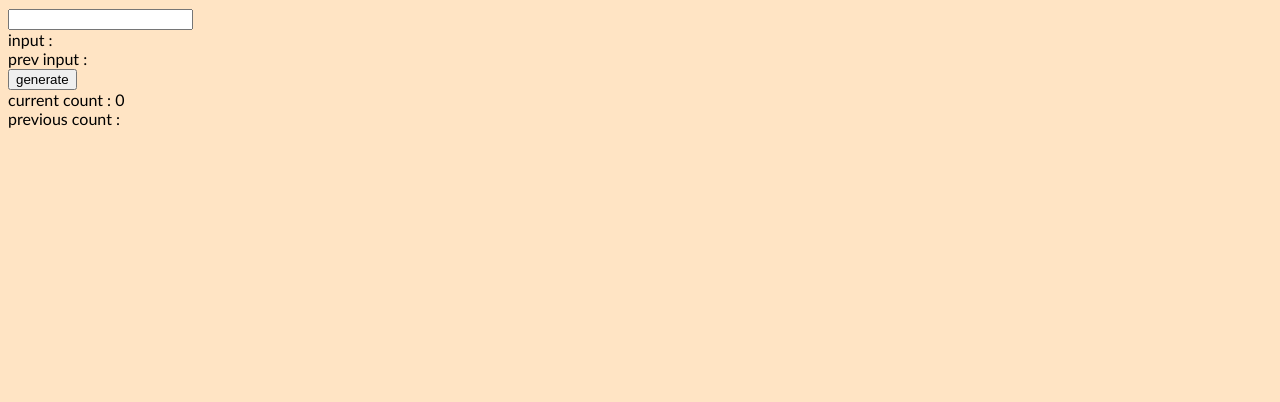
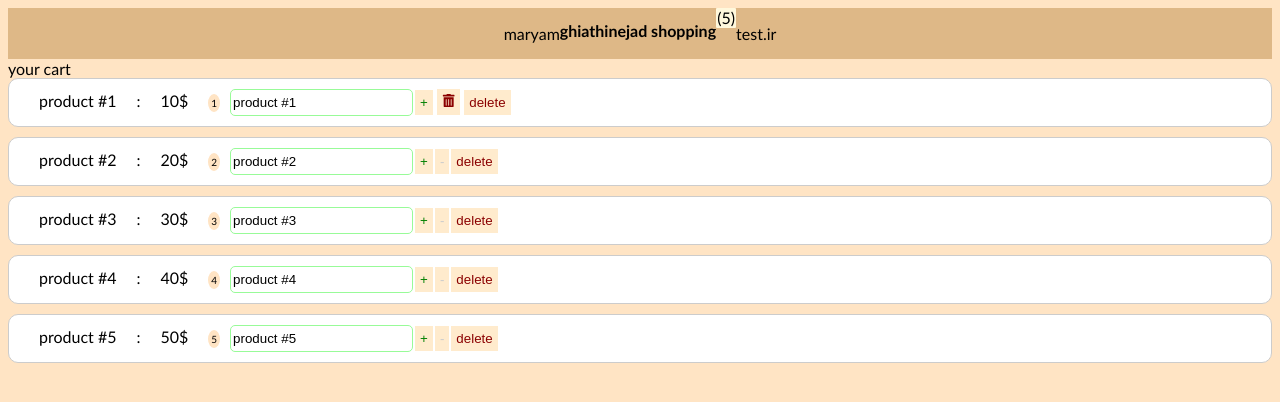
Before and after one commit to ghiathinejad/react-courses, a React (Create React App) app: page / in a window 1280 px wide. Shown: the top 402 px of the page. Built offline with nearby package versions, Linux system fonts and the light colour scheme.

Commit message:
session 3 - course 1 - context in react

```diff
--- a/src/App.js
+++ b/src/App.js
@@ -1,9 +1,9 @@
-import { Component} from "react";
-//import ProductList from "./components/ProductList/ProductList";
+import React, {Component} from "react";
+import ProductList from "./components/ProductList/ProductList";
 import './App.css';
-//import NavBar from "./components/Navbar/NavBar";
+import NavBar from "./components/Navbar/NavBar";
 //import Wrapper from "./components/hoc/Wrapper";
-import UseRefExample from "./components/ref/UseRefExample";
+//import UseRefExample from "./components/ref/UseRefExample";
 //import RefFunction from "./components/ref/RefFunction";
 //import CountClick from "./components/hocExample/CountClick";
 //import CountHover from "./components/hocExample/CountHover";
@@ -13,7 +13,8 @@ import UseRefExample from "./components/ref/UseRefExample";
 //import FunctionalCounter from "./components/FunctionalCounter";
 //import ClassTimer from "./components/ClassTimer";
 //import FunctionalTimer from "./components/FunctionalTimer";
-
+export const UserInfoContext = React.createContext();
+export const SiteNameContext = React.createContext();
 class App extends Component{
     state = {
         products:[
@@ -116,6 +117,22 @@ class App extends Component{
         console.log(this.props);
         return (
             <>
+
+                <SiteNameContext.Provider value={"test.ir"}>
+                    <UserInfoContext.Provider value={"maryam"}>
+                        <NavBar totalItem={this.state.products.length}/>
+                        <ProductList
+                            products={this.state.products}
+                            onIncrement={this.incrementProductHandler}
+                            onDelete={this.deleteProductHandler}
+                            onChangeTitle={this.changeTitleHandler}
+                            onDecrement={this.decrementProductHandler}
+
+                        />
+
+                    </UserInfoContext.Provider>
+                </SiteNameContext.Provider>
+
                 {/*<ClassCounter/>*/}
                 {/*<FunctionalCounter/>*/}
                 {/*<button onClick={()=>{this.setState({isShow : !this.state.isShow})}}>*/}
@@ -137,7 +154,7 @@ class App extends Component{
 {/*                <ParentCom/>
                 <RefClass />*/}
                 {/*<RefFunction />*/}
-                <UseRefExample />
+                {/*<UseRefExample />*/}
             </>
             );
     }
--- a/src/components/Navbar/NavBar.jsx
+++ b/src/components/Navbar/NavBar.jsx
@@ -1,6 +1,11 @@
 import navBarStyle from "./navBar.module.css";
-import {useEffect} from "react";
+import {useEffect ,useContext} from "react";
+import {SiteNameContext, UserInfoContext} from "../../App";
 const NavBar = ({totalItem}) => {
+
+    const UserInfo = useContext(UserInfoContext);
+    const SiteInfo = useContext(SiteNameContext);
+
     // cdm + cdu + cwum => useEffect
 
     //cdm
@@ -24,8 +29,12 @@ const NavBar = ({totalItem}) => {
 
 
     return (<header className={navBarStyle.navBar}>
+        <p>{UserInfo}</p>
+        <br/>
         <h2>ghiathinejad shopping</h2>
         <span>({totalItem})</span>
+        <br/>
+        <p>{SiteInfo}</p>
     </header>);
 }
 
```
